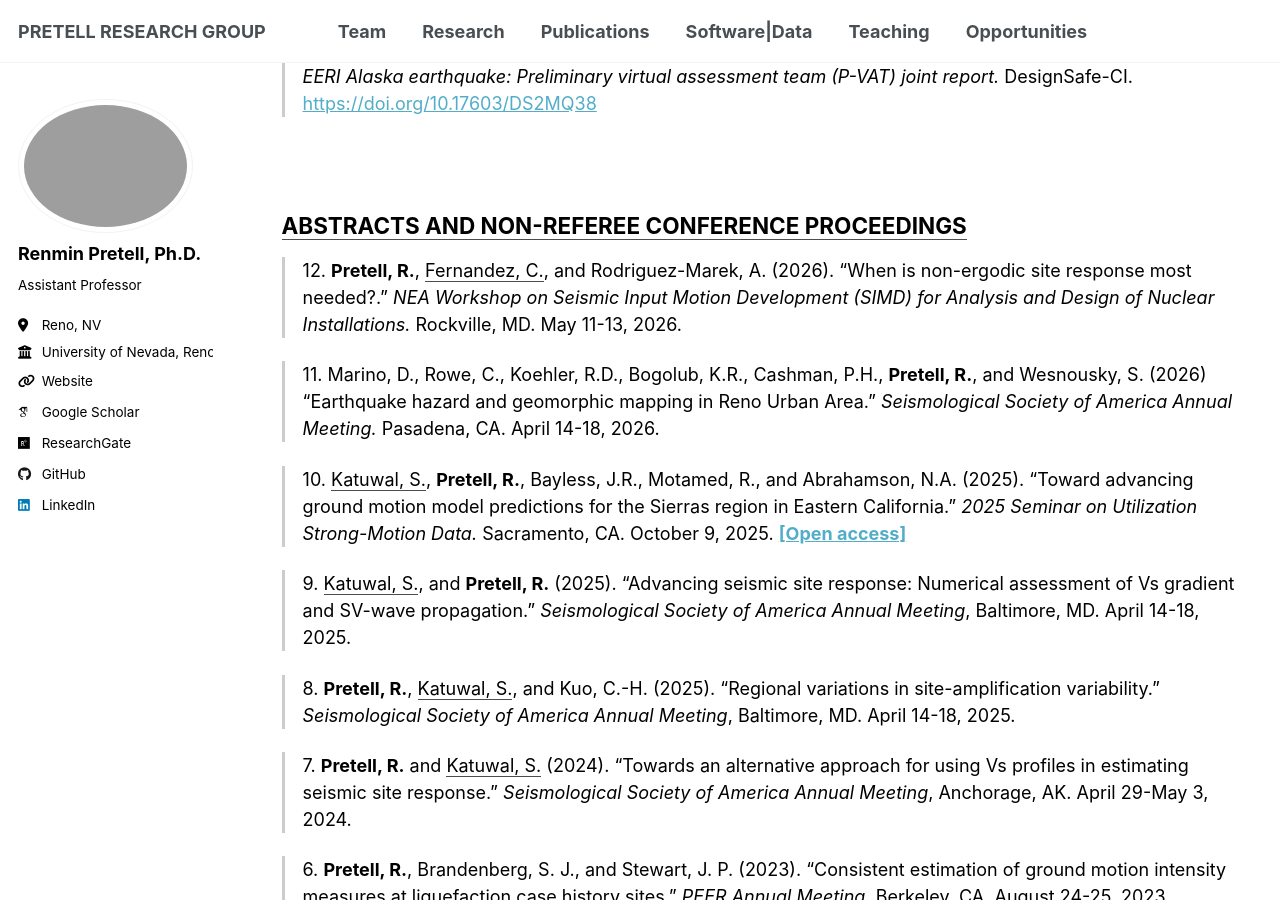
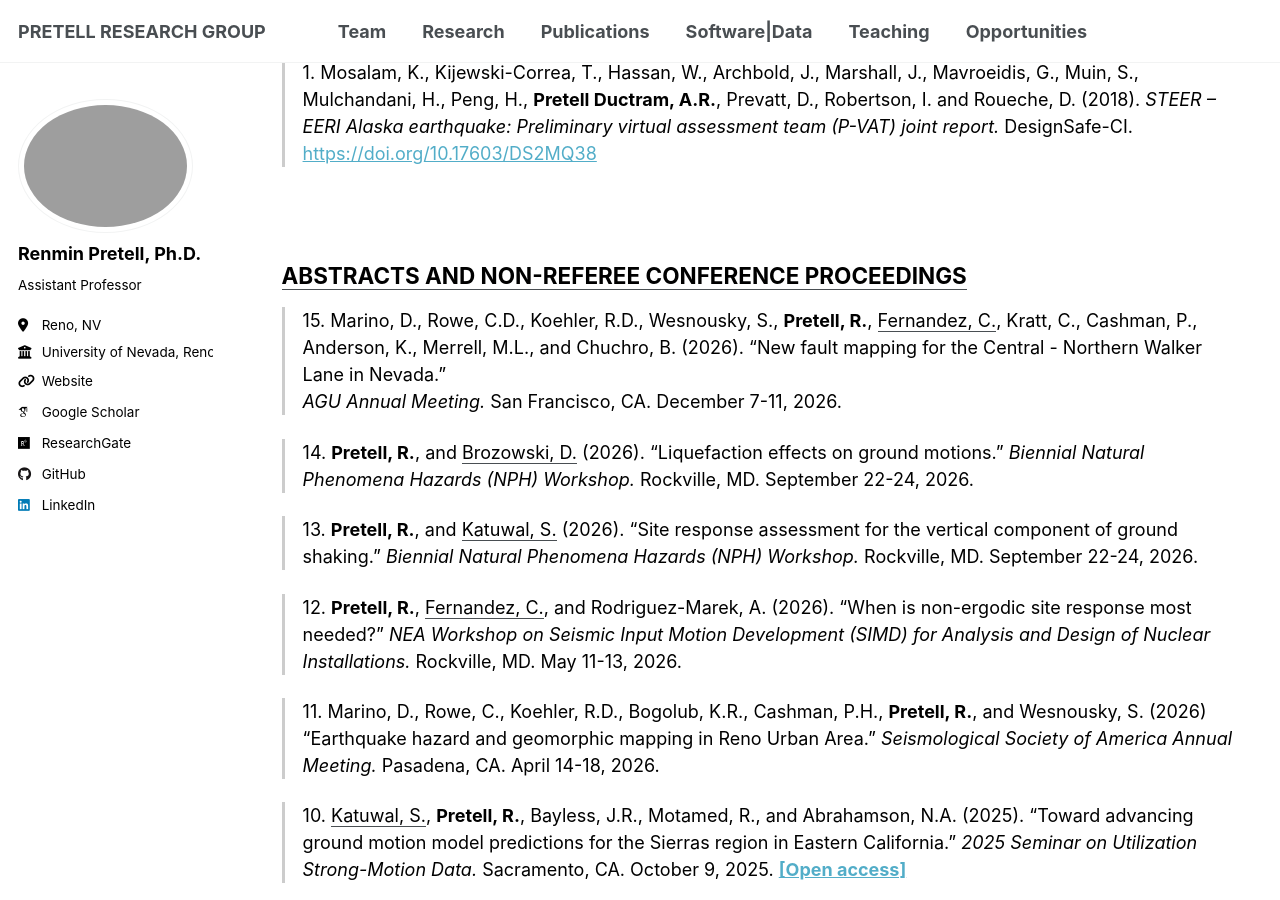
Before and after one commit to RPretellD/RPretellD.github.io, a Jekyll site: the page built from _pages/publications.md, in a window 1280 px wide and 900 px high, scrolled down 6352 px. Built offline with Jekyll 4.4.1, drawn with Linux system fonts in a browser that asks for light colours; some web fonts are replaced; a script that is not in the unit is left out; some of the changed text lies outside the part shown.

Commit message:
Several updates

```diff
--- a/_pages/publications.md
+++ b/_pages/publications.md
@@ -152,16 +150,14 @@ Numanoglu, O.A., and **Pretell, R.** (2026).
 In: *Proceedings of the 13<sup>th</sup> National Conference on Earthquake Engineering.*
 Portland, OR.
 July 13-17, 2026.
-*Accepted.*
 
 
 > 22\.
-**Pretell, R.**, <u>Katuwal, S.</u>, Huaman, A., and Motamed, R.
+**Pretell, R.**, <u>Katuwal, S.</u>, Huaman, A., and Motamed, R. (2026).
 “Assessing analytical solutions for vertical site response: Insights from the Service Hall Array.”
 In: *Proceedings of the 13<sup>th</sup> National Conference on Earthquake Engineering.*
 Portland, OR.
 July 13-17, 2026.
-*Accepted.*
 
 
 > 21\.
@@ -362,10 +358,16 @@ B.S. thesis, National University of Engineering (UNI), Lima, Peru.
 <br>
 ## **<u>REPORTS</u>**
 
+> 13\.
+<u>Katuwal, S.</u>, and **Pretell, R.** (2026).
+*Assessment of vertical amplification in layered media.*
+Prepared for the Council of Vertical Urbanism (CVU). July 2026.
+
+
 > 12\.
 <u>Katuwal, S.</u>, and **Pretell, R.** (2026).
 *P-SV wave propagation for modeling vertical amplification in layered media.*
-Prepared for the Council of Vertical Urbanism (CVU). June 2026.
+Prepared for the Council of Vertical Urbanism (CVU). May 2026.
 
 
 > 11\.
@@ -443,10 +445,34 @@ DesignSafe-CI.
 <br>
 ## **<u>ABSTRACTS AND NON-REFEREE CONFERENCE PROCEEDINGS</u>**
 
+> 15\.
+Marino, D., Rowe, C.D., Koehler, R.D., Wesnousky, S., **Pretell, R.**, <u>Fernandez, C.</u>,
+Kratt, C., Cashman, P., Anderson, K., Merrell, M.L., and Chuchro, B. (2026).
+“New fault mapping for the Central - Northern Walker Lane in Nevada."
+*AGU Annual Meeting.*
+San Francisco, CA.
+December 7-11, 2026.
+
+
+> 14\.
+**Pretell, R.**, and <u>Brozowski, D.</u> (2026).
+“Liquefaction effects on ground motions.”
+*Biennial Natural Phenomena Hazards (NPH) Workshop.*
+Rockville, MD.
+September 22-24, 2026.
+
+
+> 13\.
+**Pretell, R.**, and <u>Katuwal, S.</u> (2026).
+“Site response assessment for the vertical component of ground shaking.”
+*Biennial Natural Phenomena Hazards (NPH) Workshop.*
+Rockville, MD.
+September 22-24, 2026.
+
 
 > 12\.
 **Pretell, R.**, <u>Fernandez, C.</u>, and Rodriguez-Marek, A. (2026).
-“When is non-ergodic site response most needed?.”
+“When is non-ergodic site response most needed?”
 *NEA Workshop on Seismic Input Motion Development (SIMD) for Analysis and Design of Nuclear Installations.*
 Rockville, MD.
 May 11-13, 2026.
```
Also changed, not shown: other parts of _pages/publications.md (+3 -5 lines), _pages/about.md (+2 -2 lines), _pages/research.md (+20 -23 lines), images/Research/9_Shaking_20s__gp_disp_x.png (added).
